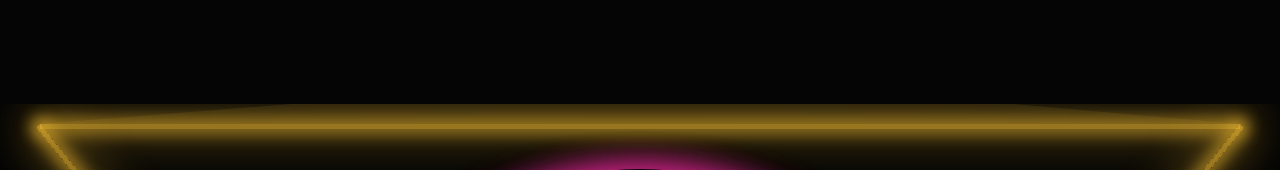
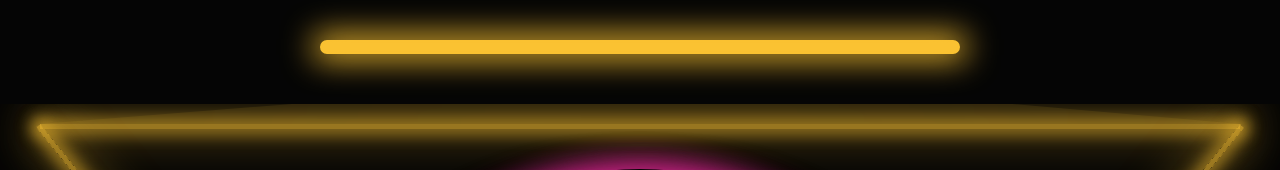
Before and after one commit to IlionAcre/Portfolio-WebPage, a Flask app: page / in a window 1280 px wide. Shown: the part 2878-3048 px from the top of the page. Run offline with Flask 3, Linux system fonts and the light colour scheme.

Commit message:
enlightened

```diff
--- a/static/css/landing.css
+++ b/static/css/landing.css
@@ -432,6 +432,19 @@ header {
     opacity: 1;
 }
 
+.skills {
+    position: relative;
+}
+
+.end-bar {
+    position: absolute;
+    bottom: 5%;
+    width: 50%;
+    height: 0.5%;
+    border-color: var(--clr-accent-trn-200);
+    border-radius: 360px;
+}
+
 
 /* About section */
 .about {
@@ -661,3 +674,22 @@ header {
         padding-inline: 3em;
     }
 }
+
+.enlightened {
+    background: var(--clr-accent-200);
+    border-color: var(--clr-accent-200);
+}
+
+.enlightened::after,
+.enlightened::before {
+    opacity: 1;
+}
+
+.enlightened-text {
+    color: var(--clr-accent-200);
+    text-shadow:
+    0.05em 0.05em 1em var(--clr-accent-200),
+    -0.05em -0.05em 1em var(--clr-accent-200),
+    0.12em 0.12em 0.4em var(--clr-accent-200),
+    -0.12em -0.12em 0.4em var(--clr-accent-200);
+}
--- a/static/css/style.css
+++ b/static/css/style.css
@@ -188,6 +188,7 @@ svg {
   color: transparent;
   -webkit-text-stroke: 2px var(--clr-accent-200); /* Define stroke width and color */
   text-stroke: 2px var(--clr-accent-200); /* Non-prefixed version for future compatibility */
+  cursor: pointer;
 }
 
 .clr-neon-200:hover {
--- a/static/js/static.js
+++ b/static/js/static.js
@@ -114,3 +114,12 @@ function toggleCheckbox(tag) {
 
 
 }
+
+
+function toggleLight(element) {
+  element.classList.toggle("enlightened");
+}
+
+function toggleTextLight(element) {
+  element.classList.toggle("enlightened-text");
+}
--- a/templates/index.html
+++ b/templates/index.html
@@ -30,7 +30,7 @@
   <main>
     <section class="home hero bg-grad centered container" id="home">
       <div class="title-container">
-        <h1 class="ff-header clr-neon-200 fs-primary-header">FABIAN CONTRERAS</h1></div>
+        <h1 class="ff-header clr-neon-200 fs-primary-header" onclick="toggleTextLight(this)">FABIAN CONTRERAS</h1></div>
       <div>
       <div class="subtitle-container">
         <h2 class="clr-primary-100 fs-secondary-header">Full-Stack Developer</h2>
@@ -48,7 +48,7 @@
     </section>
 
     <section class="projects centered container bg-grad-inv" id="projects">
-      <h1 class="fs-section-title clr-neon-200 fw-bold margin-top-sm">Projects</h1>
+      <h1 class="fs-section-title clr-neon-200 fw-bold margin-top-sm" onclick="toggleTextLight(this)">PROJECTS</h1>
 
       <div class="carousel">
         <button class="carousel-btn carousel-right">
@@ -177,7 +177,7 @@
           </div>
         </aside>
         <div class="skills-content container centered">
-          <h1 class="fs-section-title clr-neon-200 fw-bold margin-top-sm">SKILLS</h1>
+          <h1 class="fs-section-title clr-neon-200 fw-bold margin-top-sm" onclick="toggleTextLight(this)">SKILLS</h1>
           <p class="fs-txt clr-primary-100 fw-regular skills-description">Lorem ipsum dolor sit amet, consectetur adipiscing elit. Ut et massa mi.
             Aliquam in hendrerit urna. Pellentesque sit amet sapien</p>
           <div class="skills-menu little">
@@ -247,6 +247,8 @@
         </aside>
       </div>
 
+      <div class="end-bar btn-neon btn-check enlightened" onclick="toggleLight(this)"></div>
+
     </section>
 
     <section class="about bg-dark container centered" id="about">
@@ -267,7 +269,7 @@
       </div>
 
       <div class="about-main border-neon-400 bg-dark container centered">
-        <h1 class="fs-section-title clr-neon-200 fw-semi-bold">ABOUT ME</h1>
+        <h1 class="fs-section-title clr-neon-200 fw-semi-bold" onclick="toggleTextLight(this)">ABOUT ME</h1>
         <p class="description clr-primary-100 fw-regular fs-txt">
           I am a data analyst and software developer with a strong foundation in maths and a keen understanding of business.
           My analytical prowess, coupled with my ability to problem-solve and deliver results, drives my work in creating innovative,
@@ -283,7 +285,7 @@
     <section class="bg-dark contact container centered" id="contact">
       <div class="wrapper fs-txt">
         <div class="form-wrapper clr-primary-100 fs-txt">
-          <h1 class="fs-section-title clr-neon-200 fw-semi-bold">CONTACT</h1>
+          <h1 class="fs-section-title clr-neon-200 fw-semi-bold" onclick="toggleTextLight(this)">CONTACT</h1>
           <form action="" class="contact-form fs-txt">
             <div class="input-group first-input">
               <input name="name" type="text" class="form-input bg-mid" required>
```
